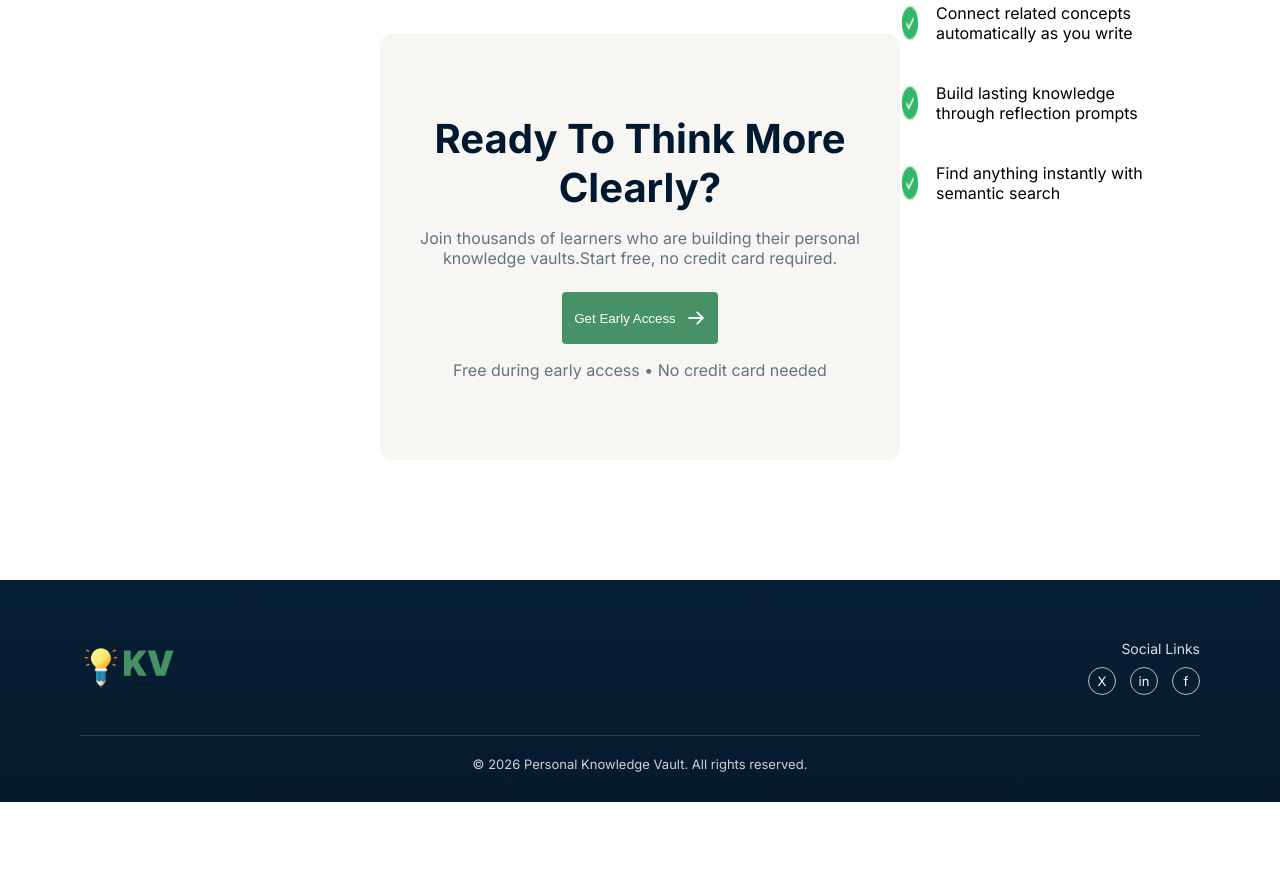
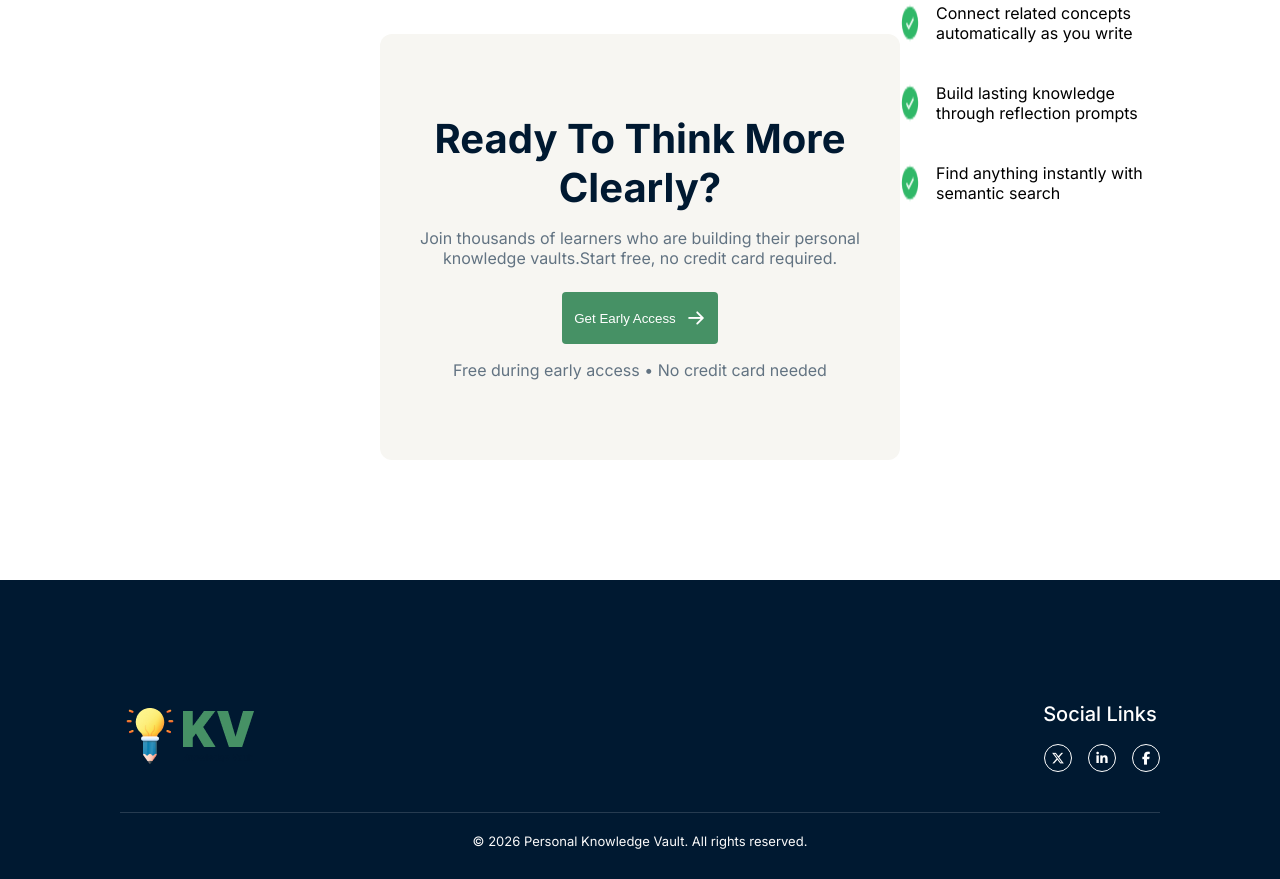
Before and after one commit to nayeembiswasfl/my-first-assignment, a plain HTML site: page index.html in a window 1280 px wide. Shown: the part 1921-2800 px from the top of the page. Before the commit the page ends 2723 px from the top, so only its background shows below. Drawn offline with Linux system fonts and the light colour scheme.

Commit message:
udate footer section

```diff
--- a/index.html
+++ b/index.html
@@ -85,29 +85,22 @@ help you think clearly, connect ideas, and turn learning into long-term knowledg
                 </div>
             </div>
         </section>
-
         <footer class="site-footer">
           <div class="footer-top">
             <div class="footer-brand">
-                 <img src="./assets/logo-navbar.png" alt="Knowledge Vault Logo" class="footer-logo">
+                <img src="./assets/logo-navbar.png" alt="" class="footer-logo">
             </div>
             <div class="footer-social">
                 <p class="social-title">Social Links</p>
                 <div class="social-icons">
-        <a href="#" aria-label="X">X</a>
-        <a href="#" aria-label="LinkedIn">in</a>
-        <a href="#" aria-label="Facebook">f</a>
+                    <a href="https://x.com/"><i class="fa-brands fa-x-twitter"></i></a>
+                    <a href="https://www.linkedin.com/"><i class="fa-brands fa-linkedin-in"></i></a>
+                    <a href=""><i class="fa-brands fa-facebook-f"></i></a>
                 </div>
             </div>
-
           </div>
-
-  <div class="footer-divider"></div>
-
-  <p class="footer-copy">
-    © 2026 Personal Knowledge Vault. All rights reserved.
-  </p>
+          <div class="divider"></div>
+          <p class="footer-copy">© 2026 Personal Knowledge Vault. All rights reserved.</p>
         </footer>
-
 </body>
 </html>
--- a/style.css
+++ b/style.css
@@ -257,44 +257,41 @@
   gap:10px;
   border-radius: 4px;
 }
+
 .site-footer {
-  background: linear-gradient(180deg, #071f34, #061a2c);
-  padding: 60px 80px 30px;
-  color: #ffffff;
+    background:#001931 ;
+    padding-left: 120px;
+    padding-right: 120px;
+    padding-bottom: 30px;
+    padding-top: 120px;
 }
 
-/* TOP AREA */
 .footer-top {
     display: flex;
     justify-content: space-between;
     align-items: center;
 }
-
-/* LOGO */
 .footer-brand {
     display: flex;
     align-items: center;
 }
 
-.footer-logo {
-  height: 42px;          /* matches screenshot scale */
-  width: auto;
-}
-
-/* SOCIAL */
 .footer-social {
     text-align: right;
 }
 
 .social-title {
-  font-size: 14px;
-  margin-bottom: 10px;
-  opacity: 0.85;
+    font-size: 20px;
+    color: #FFFFFF;
+    font-weight:500;
+    line-height:28px;
+    margin-bottom: 16px;
+    margin-right: 3.2px;
 }
 
 .social-icons {
     display: flex;
-  gap: 14px;
+    gap:16px;
     justify-content: flex-end;
 }
 
@@ -302,31 +299,28 @@
   width: 28px;
   height: 28px;
   border-radius: 50%;
-  border: 1px solid rgba(255, 255, 255, 0.7);
+  border: 1px solid white;
   display: flex;
   align-items: center;
   justify-content: center;
   font-size: 13px;
   color: white;
   text-decoration: none;
-  transition: all 0.25s ease;
 }
 
 .social-icons a:hover {
-  background-color: #2fa36b;
-  border-color: #2fa36b;
+    background-color: lightblue;
+    border-color: red;
 }
 
-/* DIVIDER */
-.footer-divider {
+.divider {
     margin: 40px 0 20px;
     height: 1px;
-  background: rgba(255, 255, 255, 0.15);
+    background: rgba(255, 255, 255, 0.15);;
 }
 
-/* COPYRIGHT */
 .footer-copy {
     text-align: center;
     font-size: 13px;
-  opacity: 0.8;
+    color: #FAFAFA;
 }
```
Lines whose indentation alone changed are shown as unchanged.
